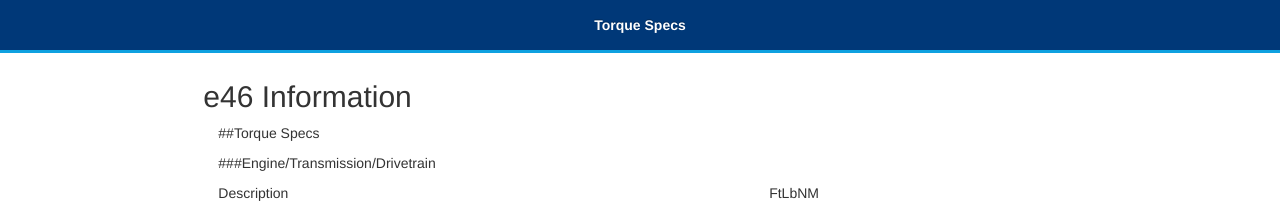
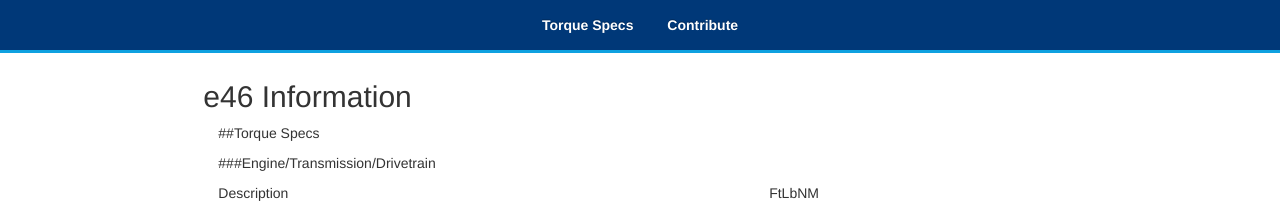
Before and after one commit to rpunt/rpunt.github.io, a Jekyll site: the page built from e46/torque_specs.md, in a window 1280 px wide. Shown: the top 209 px of the page. Built offline with Jekyll 4.4.1, drawn with Linux system fonts in a browser that asks for light colours; nearby versions of some CDN libraries.

Commit message:
added contribution link

```diff
--- a/_includes/e46_navbar.html
+++ b/_includes/e46_navbar.html
@@ -14,6 +14,7 @@
       <div class="collapse navbar-collapse navbar-ex1-collapse">
         <ul class="nav navbar-nav">
           <li><a href="/e46/torque_specs.html">Torque Specs</a></li>
+          <li><a href="https://github.com/rpunt/rpunt.github.io">Contribute</a></li>
         </ul>
       </div>
     </div>
```
